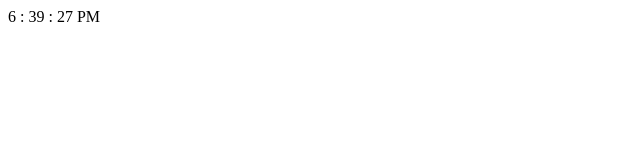
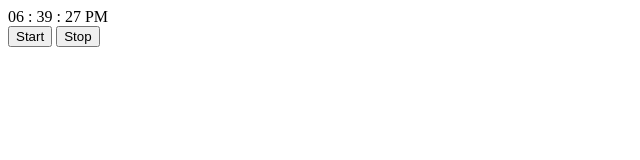
Before and after one commit to MUDDUSSIR-RAZA/Clock, a plain HTML site: page index.html in a window 1280 px wide. Shown: the whole page, without its empty margins (0-640 px from the left). Drawn offline with Linux system fonts and the light colour scheme.

Commit message:
add start and stop button

```diff
--- a/app.js
+++ b/app.js
@@ -1,7 +1,9 @@
+var intervalid;
 function clock() {
     var hour = document.getElementById("hour");
     var minute = document.getElementById("minute");
     var seconds = document.getElementById("seconds");
+    var colon = document.getElementsByClassName("colon");
     var session = document.getElementById("session");
 
     var date = new Date();
@@ -9,16 +11,39 @@ function clock() {
     minute.innerText = date.getMinutes().toString().padStart(2, '0');
     seconds.innerText = date.getSeconds().toString().padStart(2, '0');
 
+    for (var i = 0; i < colon.length; i++) {
+        colon[i].innerText = ":";
+    }
+
     if (date.getHours() >= 12) {
         session.innerText = "PM";
+
+        if (date.getHours() > 12) {
+            hour.innerText = hour.innerText - 12;
+        }
     }
     else {
         session.innerText = "AM";
     }
 
+
+
     if (date.getHours() > 12) {
-        hour.innerText = hour.innerText - 12;
+        hour.innerText = (date.getHours() - 12).toString().padStart(2, '0');
     }
 
 }
-setInterval(clock, 100);
+
+
+function startClock() {
+    intervalid = setInterval(clock, 1000);
+}
+
+function stopClock() {
+    clearInterval(intervalid);
+}
+
+document.getElementById("start").addEventListener("click", startClock);
+document.getElementById("stop").addEventListener("click", stopClock);
+
+intervalid = setInterval(clock, 1000);
--- a/index.html
+++ b/index.html
@@ -6,18 +6,22 @@
     <meta http-equiv="X-UA-Compatible" content="IE=edge">
     <meta name="viewport" content="width=device-width, initial-scale=1.0">
     <title>Clock</title>
-    <script src="./app.js" type="text/javascript"></script>
+
 </head>
 
 <body>
     <div class="clock">
         <span id="hour"></span>
-        <span>:</span>
+        <span class="colon"></span>
         <span id="minute"></span>
-        <span>:</span>
+        <span class="colon"></span>
         <span id="seconds"></span>
         <span id="session"></span>
     </div>
+    <div>
+        <button id="start">Start</button>
+        <button id="stop">Stop</button>
+    </div>
 </body>
-
+    <script src="./app.js" type="text/javascript"></script>
 </html>
```
